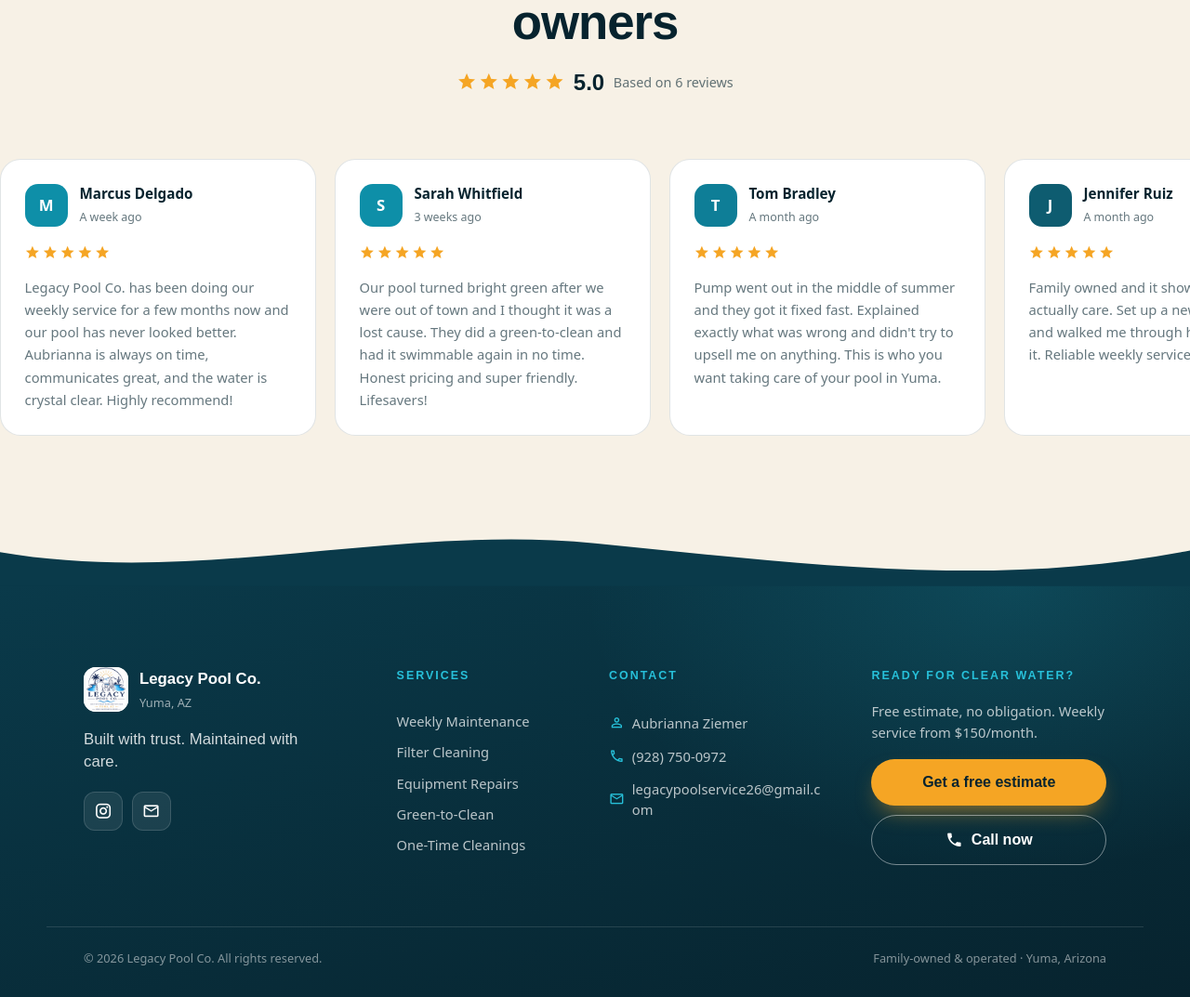
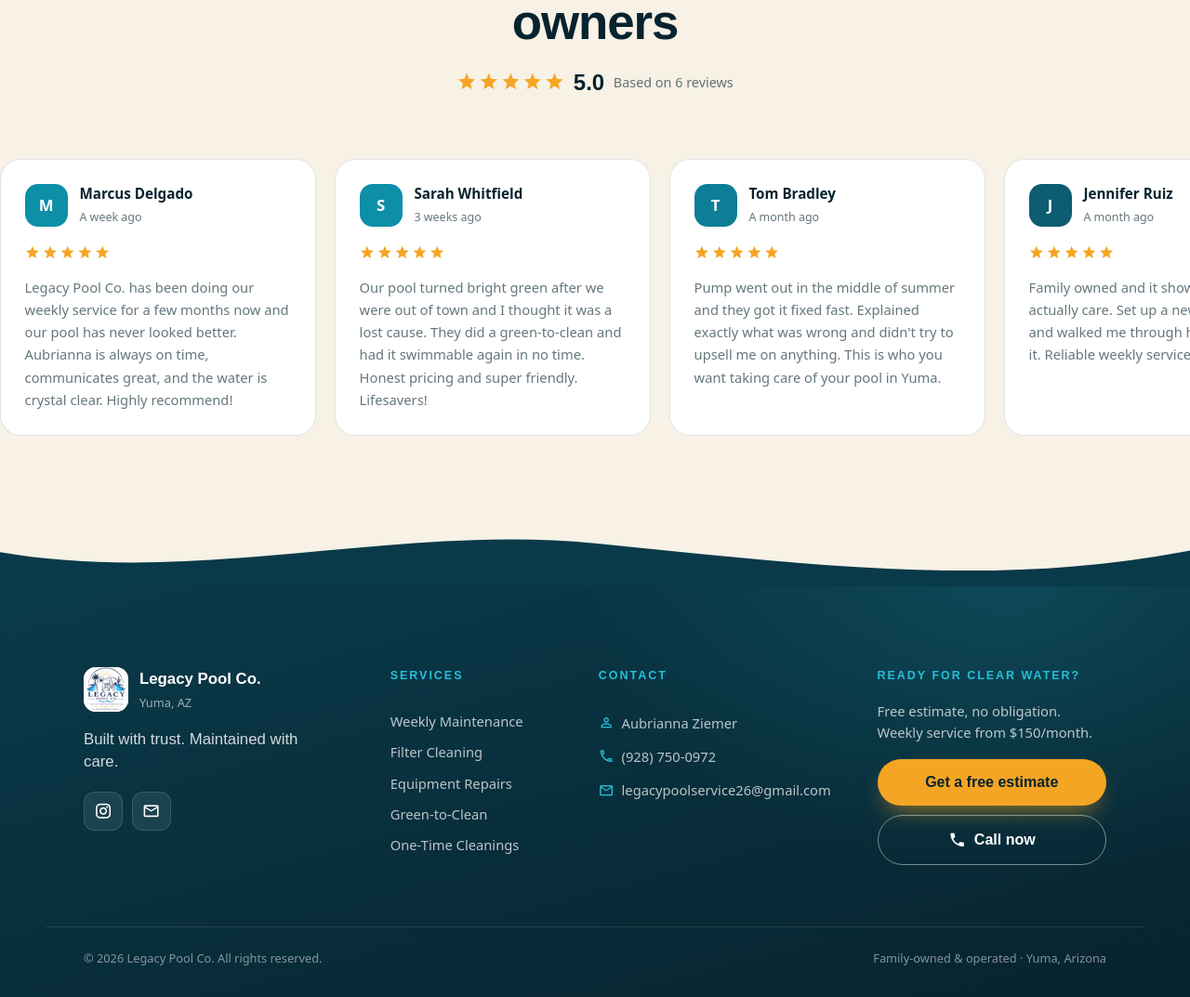
Before and after one commit to TaiMeade/legacy-pool-service, a Vue app: page / in a window 1280 px wide. Shown: the part 5236-6309 px from the top of the page at 93% size. Built offline with nearby package versions, Linux system fonts and the light colour scheme; a web font is replaced by a local one.

Commit message:
Add to_email param to contact form; widen footer contact column ~10%

```diff
--- a/src/components/AppFooter.vue
+++ b/src/components/AppFooter.vue
@@ -81,7 +81,7 @@
 .foot__inner {
   position: relative;
   display: grid;
-  grid-template-columns: 1.6fr 1fr 1.3fr 1.4fr;
+  grid-template-columns: 1.6fr 1fr 1.43fr 1.4fr;
   gap: clamp(2rem, 4vw, 3rem);
 }
 
--- a/src/components/ContactModal.vue
+++ b/src/components/ContactModal.vue
@@ -192,6 +192,7 @@
   if (!valid) return
 
   await sendEmail({
+    to_email:     'legacypoolservice26@gmail.com',
     from_name:    form.value.name,
     from_email:   form.value.email,
     from_phone:   form.value.phone || 'Not provided',
```
